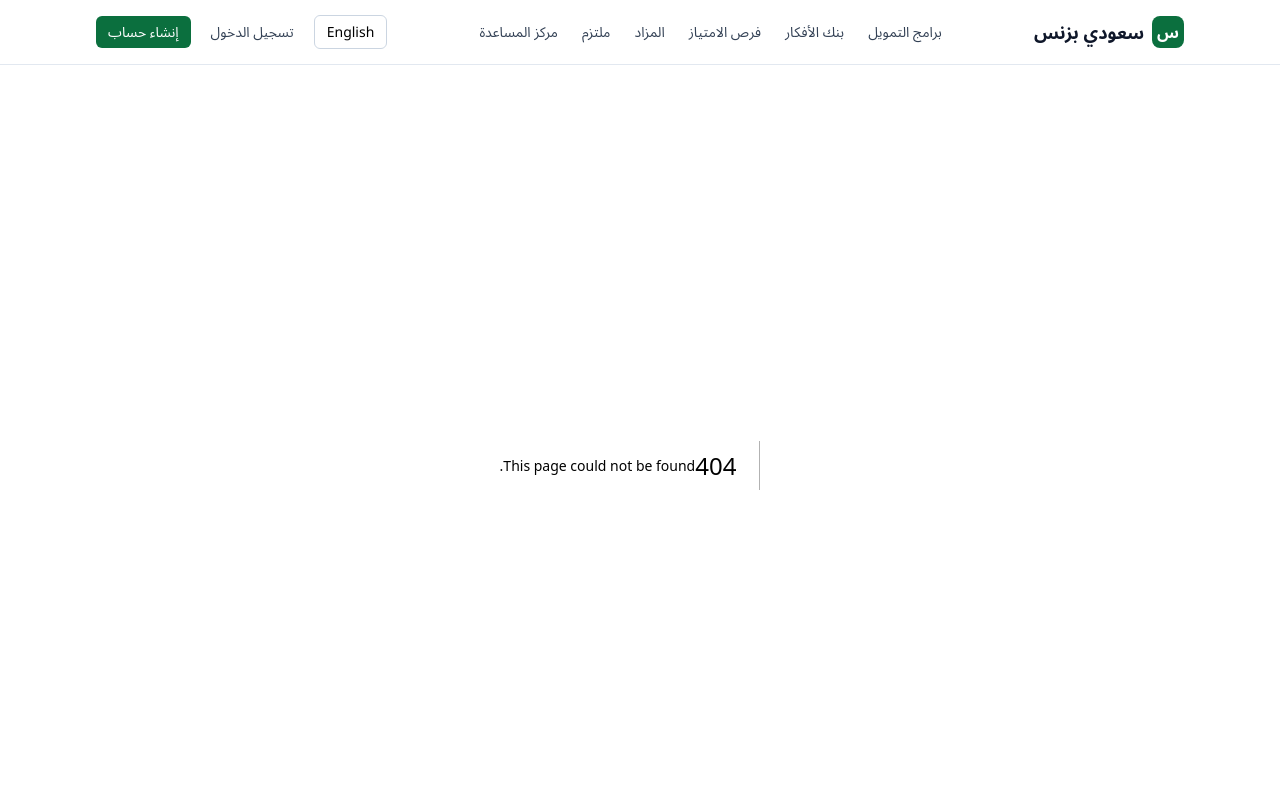
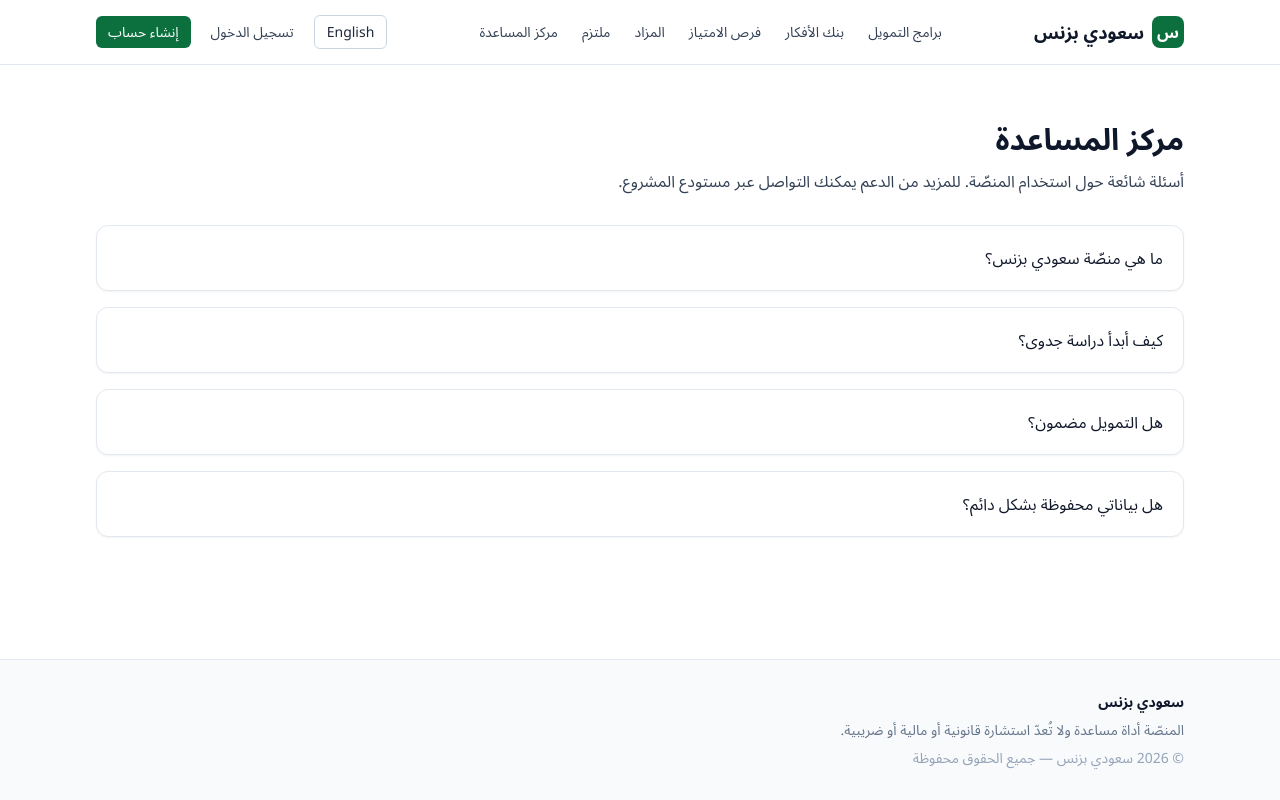
Before and after one commit to majaber1/saudi-business, a Next.js app in the folder apps/web/: page /help in a window 1280 px wide. Before the commit this address had no page. Shown: the top 800 px of the page. Built offline with nearby package versions, Linux system fonts and the light colour scheme.

Commit message:
feat(web): bilingual Help Center with FAQ

```diff
--- /dev/null
+++ b/apps/web/app/help/page.tsx
@@ -0,0 +1,66 @@
+"use client";
+
+import { useLanguage } from "@/components/LanguageProvider";
+
+const FAQ: { q: { ar: string; en: string }; a: { ar: string; en: string } }[] = [
+  {
+    q: { ar: "ما هي منصّة سعودي بزنس؟", en: "What is Saudi Business?" },
+    a: {
+      ar: "منصّة لإعداد دراسات الجدوى والتحليل المالي ومطابقة برامج التمويل السعودية، تدعم العربية والإنجليزية بالكامل.",
+      en: "A platform for feasibility studies, financial analysis, and Saudi funding-program matching, with full Arabic and English support.",
+    },
+  },
+  {
+    q: { ar: "كيف أبدأ دراسة جدوى؟", en: "How do I start a feasibility study?" },
+    a: {
+      ar: "أنشئ حسابًا، ثم استخدم معالج دراسة الجدوى الذي ينتهي بتقرير قابل للتصدير. (المعالج قيد التطوير حاليًا.)",
+      en: "Create an account, then use the feasibility wizard that ends with an exportable report. (The wizard is currently in development.)",
+    },
+  },
+  {
+    q: { ar: "هل التمويل مضمون؟", en: "Is funding guaranteed?" },
+    a: {
+      ar: "لا. المطابقة إرشادية فقط، والأهلية والشروط تُحدّدها الجهات الرسمية لكل برنامج.",
+      en: "No. Matching is indicative only; eligibility and terms are determined by each program's official body.",
+    },
+  },
+  {
+    q: { ar: "هل بياناتي محفوظة بشكل دائم؟", en: "Is my data stored persistently?" },
+    a: {
+      ar: "عند تفعيل قاعدة بيانات الإنتاج تُحفظ البيانات بشكل دائم؛ وفي البيئة التجريبية تعمل المنصّة بوضع مؤقت واضح.",
+      en: "When the production database is enabled, data is stored persistently; in the demo environment the platform runs in a clearly-labeled temporary mode.",
+    },
+  },
+];
+
+export default function HelpPage() {
+  const { locale } = useLanguage();
+  const pick = (b: { ar: string; en: string }) => (locale === "ar" ? b.ar : b.en);
+
+  return (
+    <main className="container-page py-14">
+      <h1 className="text-3xl font-semibold text-ink-900">
+        {locale === "ar" ? "مركز المساعدة" : "Help Center"}
+      </h1>
+      <p className="mt-3 max-w-3xl text-ink-700">
+        {locale === "ar"
+          ? "أسئلة شائعة حول استخدام المنصّة. للمزيد من الدعم يمكنك التواصل عبر مستودع المشروع."
+          : "Frequently asked questions about using the platform. For further support, reach out via the project repository."}
+      </p>
+
+      <div className="mt-8 space-y-4">
+        {FAQ.map((item, i) => (
+          <details
+            key={i}
+            className="group rounded-xl border border-slate-200 bg-white p-5 shadow-sm"
+          >
+            <summary className="cursor-pointer list-none font-medium text-ink-900 marker:content-['']">
+              {pick(item.q)}
+            </summary>
+            <p className="mt-3 text-sm text-ink-700">{pick(item.a)}</p>
+          </details>
+        ))}
+      </div>
+    </main>
+  );
+}
```
